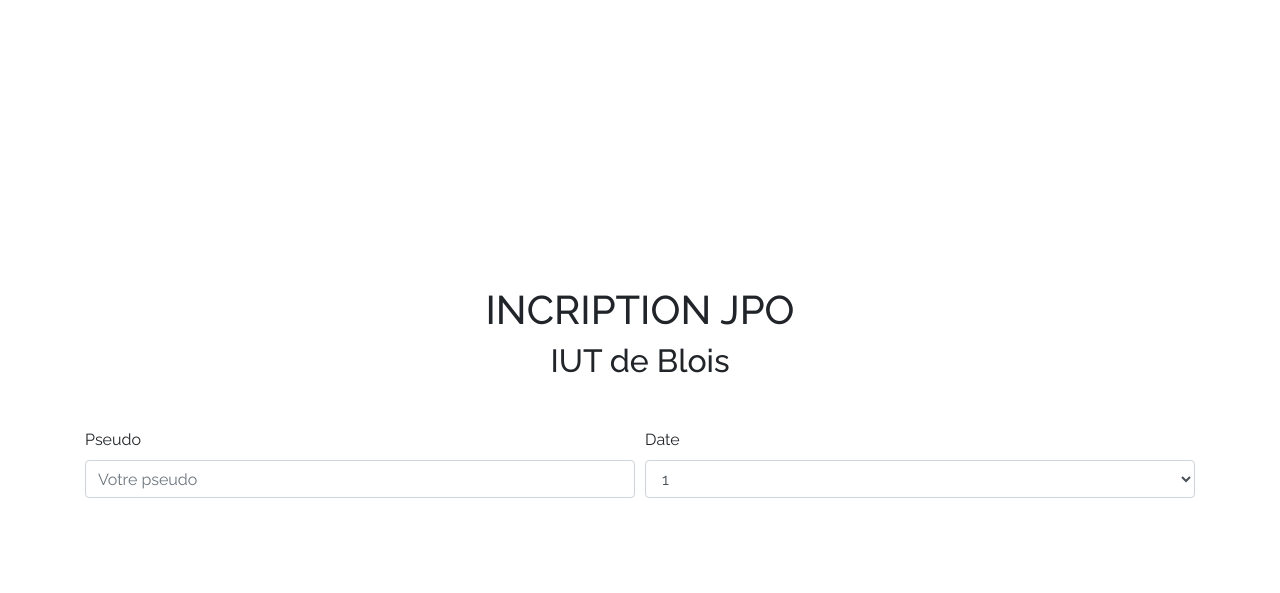
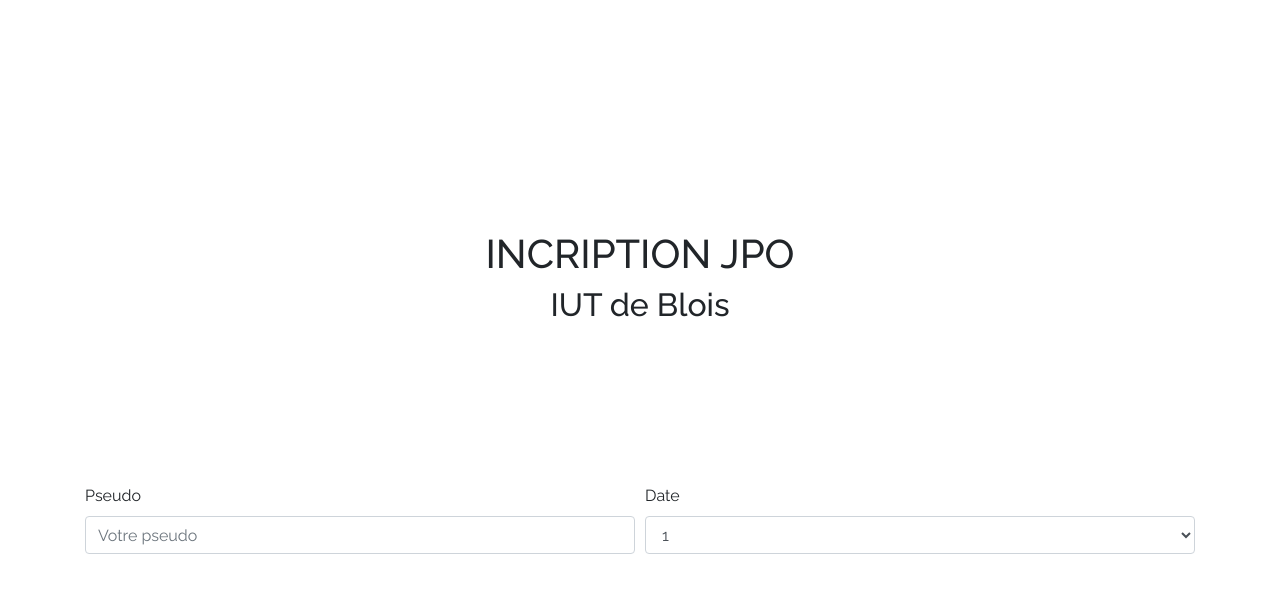
Before and after one commit to dorianconstant/dm-jpo, a PHP site: template templates/form.html in a window 1280 px wide. Shown: the top 593 px of the page. Run offline with PHP 8.4, Linux system fonts and the light colour scheme; the template is opened without the code that fills it, so the values that code supplies are empty; some libraries are stand-ins or nearby versions.

Commit message:
up header

```diff
--- a/main.css
+++ b/main.css
@@ -10,3 +10,7 @@
 body {
     font-family: 'Raleway', sans-serif !important;
 }
+
+header {
+    margin-bottom: 10rem;
+}
--- a/templates/form.html
+++ b/templates/form.html
@@ -12,12 +12,15 @@
     <link href="https://fonts.googleapis.com/css?family=Raleway:100,200,300,400,500,600,700,800,900" rel="stylesheet">
 </head>
 <body>
-    <header></header>
+    <header>
+        <div class="container">
+            <h1 class="text-center text-uppercase">Incription JPO</h1>
+            <h2 class="text-center">IUT de Blois</h2>
+        </div>
+    </header>
 
     <main>
         <div class="container">
-            <h1 class="text-center text-uppercase">Incription JPO</h1>
-            <h2 class="text-center mb-5">IUT de Blois</h2>
             <form>
                 <div class="form-row">
                     <div class="form-group col-md-6">
```
